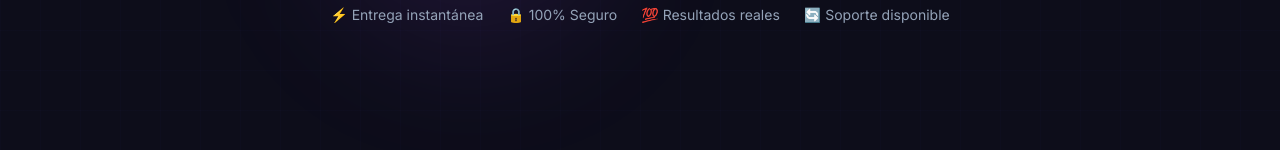
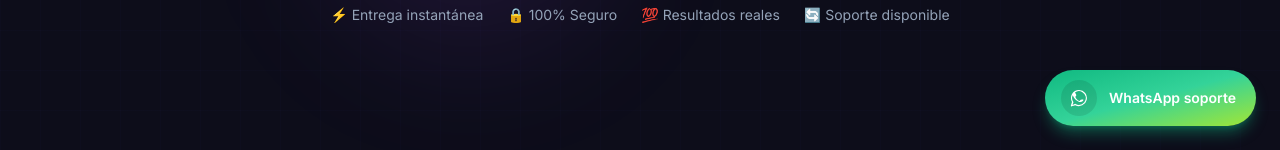
Before and after one commit to Scribax/SMMPANEL, a Next.js app in the folder frontend/: page / in a window 1280 px wide. Shown: the part 650-800 px from the top of the page. Built offline with nearby package versions, Linux system fonts and the light colour scheme; no server answers.

Commit message:
Agregar contacto global de WhatsApp y ajustar botón de tickets

```diff
--- a/frontend/src/app/dashboard/page.tsx
+++ b/frontend/src/app/dashboard/page.tsx
@@ -816,7 +816,7 @@ export default function DashboardPage() {
       <button
         type="button"
         onClick={() => setSidebarOpen(true)}
-        className="fixed bottom-6 right-6 z-40 w-12 h-12 rounded-full bg-primary-500 shadow-lg shadow-primary-500/40 flex items-center justify-center text-white hover:bg-primary-400 transition-colors"
+        className="fixed bottom-24 right-6 z-40 w-12 h-12 rounded-full bg-primary-500 shadow-lg shadow-primary-500/40 flex items-center justify-center text-white hover:bg-primary-400 transition-colors"
       >
         <MessageCircle className="w-5 h-5" />
       </button>
--- a/frontend/src/app/layout.tsx
+++ b/frontend/src/app/layout.tsx
@@ -24,6 +24,30 @@ export default function RootLayout({ children }: { children: React.ReactNode })
     <html lang="en" suppressHydrationWarning>
       <body className="min-h-screen bg-dark-300 text-white antialiased">
         {children}
+
+        <a
+          href="https://wa.me/5492604221790?text=Hola%20FollowArg!%20Necesito%20ayuda%20con..."
+          target="_blank"
+          rel="noopener noreferrer"
+          className="fixed bottom-6 right-6 z-30 flex items-center gap-3 rounded-full bg-gradient-to-br from-emerald-500 via-emerald-400 to-lime-400 px-4 py-2.5 shadow-lg shadow-emerald-500/40 text-sm font-semibold text-white hover:scale-105 transition-transform duration-200 group"
+        >
+          <span className="sr-only">Escribinos por WhatsApp</span>
+          <span className="inline-flex items-center justify-center w-9 h-9 rounded-full bg-black/10">
+            <svg
+              xmlns="http://www.w3.org/2000/svg"
+              viewBox="0 0 256 256"
+              className="w-5 h-5 transition-transform group-hover:scale-110"
+              aria-hidden="true"
+            >
+              <path
+                fill="currentColor"
+                d="M128 24a104 104 0 0 0-89.6 155.26L24.25 224a8 8 0 0 0 9.79 11l46.29-13.2A104 104 0 1 0 128 24Zm0 192a88 88 0 0 1-44.38-11.82a8 8 0 0 0-3.87-1L45 217.28l11.14-31.42a8 8 0 0 0-.86-7.38A88 88 0 1 1 128 216Zm45.86-62.37c-6.15-3.46-14.54-7.59-22.54-4.69c-5.88 2.15-9.61 10.48-13.44 15c-1.99 2.37-4.8 2.66-7.62 1.51c-22.95-7.88-40.61-26.53-48.5-49.38c-1.12-3.03.06-5.3 2.06-6.94c3.7-3 8.21-8.21 9.24-13.34c1-5-1.47-10.81-3.49-15.31c-2.57-5.81-5.43-14.09-11.51-17.22c-5.35-2.74-12.37-.12-17.2 3.46c-11.79 8.43-13.86 24.31-8.66 37c13.34 32.44 37.12 56.41 67.87 69.66c8.29 3.58 16.59 6.8 25.76 7.17c10.19.41 20.93-3.33 28.07-10.66c4.43-4.49 10.49-11.2 9.63-17.97c-.83-6.54-7.61-9.63-12.57-12.09Z"
+              />
+            </svg>
+          </span>
+          <span className="hidden md:block pr-1">WhatsApp soporte</span>
+        </a>
+
         <Toaster
           position="top-right"
           toastOptions={{
```
